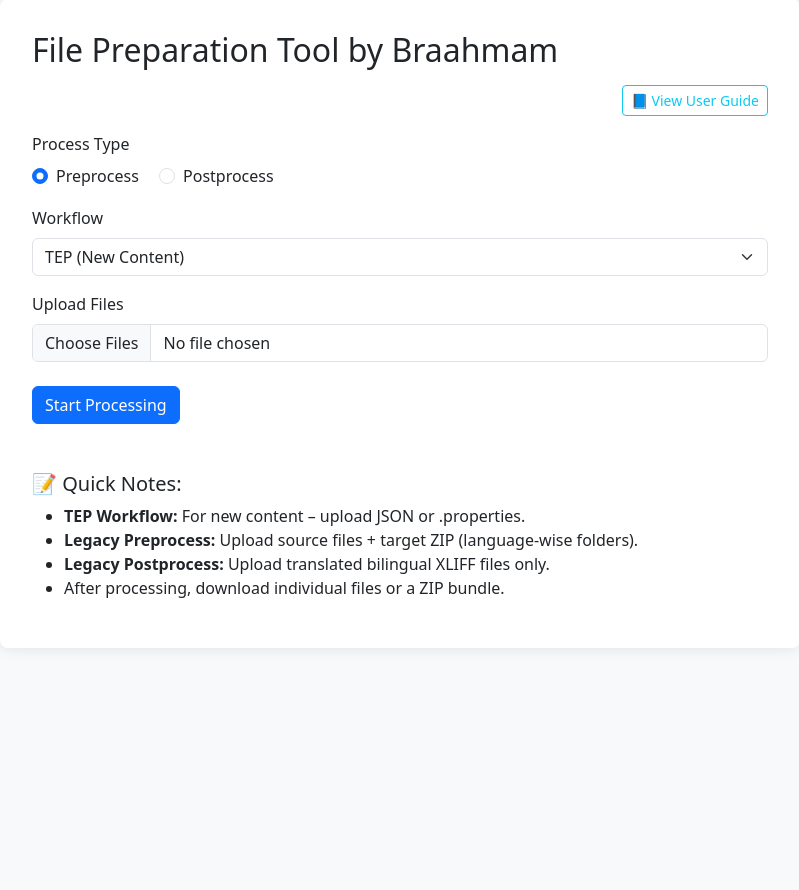
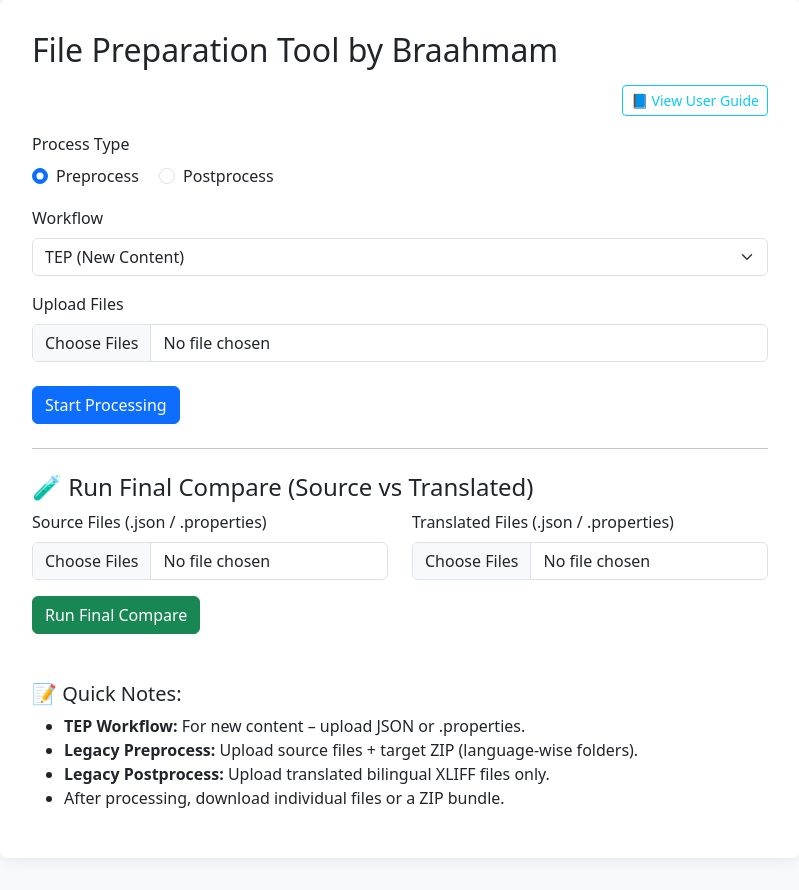
Before and after one commit to manibrh/Autoflow, a Flask app: page / in a window 1280 px wide. Shown: the part 33-923 px from the top of the page, without its empty margins (240-1039 px from the left). Before the commit the page ends 631 px from the top, so only its background shows below. Run offline with Flask 3, Linux system fonts and the light colour scheme.

Commit message:
Update ui.html

```diff
--- a/templates/ui.html
+++ b/templates/ui.html
@@ -79,6 +79,23 @@
     <div id="fileLinks" class="mb-2"></div>
     <a id="downloadZip" class="btn btn-success" href="#" download>Download All as ZIP</a>
   </div>
+
+  <hr class="my-4">
+
+  <h4>🧪 Run Final Compare (Source vs Translated)</h4>
+  <form action="/final_compare" method="post" enctype="multipart/form-data">
+    <div class="row mb-3">
+      <div class="col">
+        <label class="form-label">Source Files (.json / .properties)</label>
+        <input type="file" class="form-control" name="source_files" multiple required>
+      </div>
+      <div class="col">
+        <label class="form-label">Translated Files (.json / .properties)</label>
+        <input type="file" class="form-control" name="translated_files" multiple required>
+      </div>
+    </div>
+    <button type="submit" class="btn btn-success">Run Final Compare</button>
+  </form>
 
   <div class="mt-5">
     <h5>📝 Quick Notes:</h5>
```
